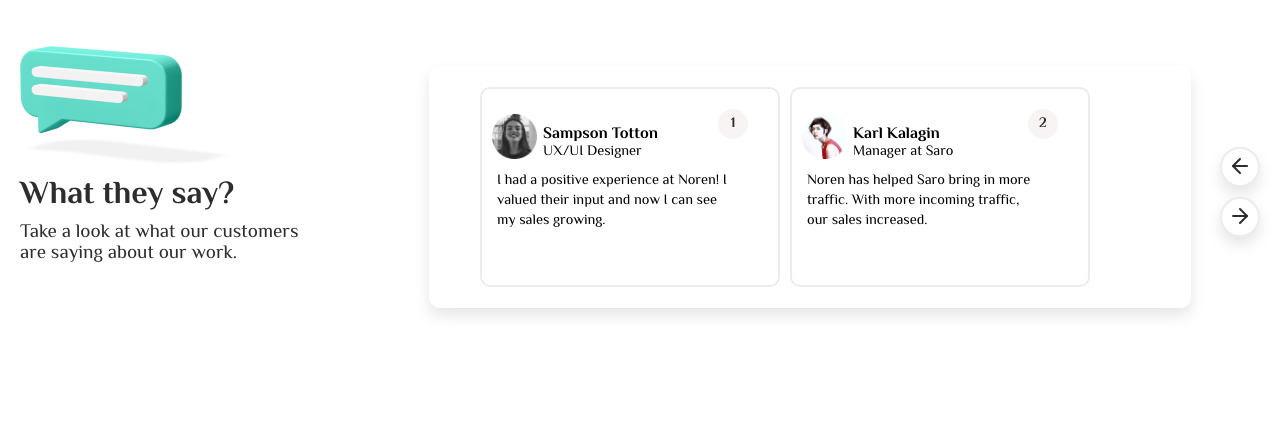
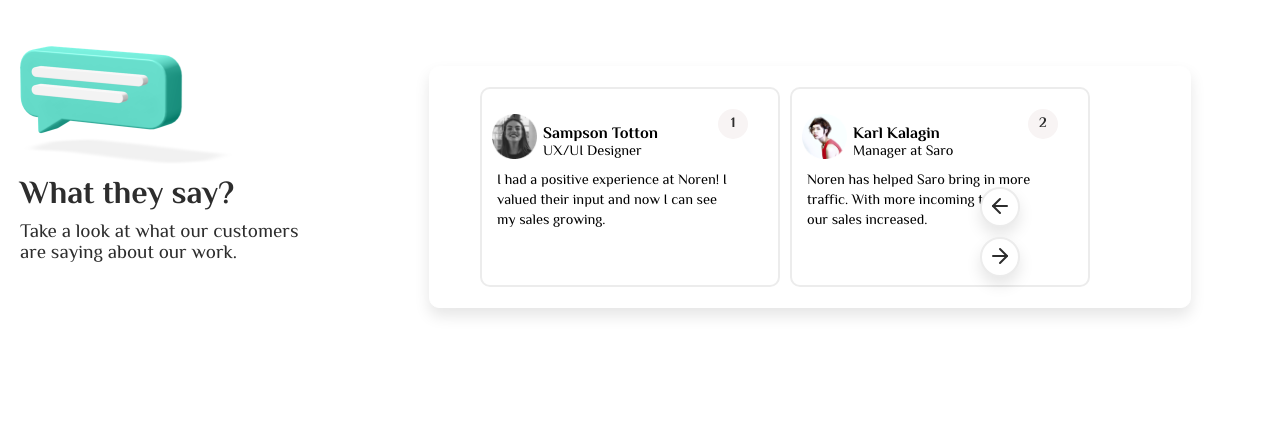
Before and after one commit to FengDenny/Figma2Dev, a React (Create React App) app in the folder noren/: page / in a window 1280 px wide. Shown: the part 3600-4027 px from the top of the page. Built offline with nearby package versions, Linux system fonts and the light colour scheme.

Commit message:
Update testimonials.module.css

```diff
--- a/noren/src/component/Testimonial/testimonials.module.css
+++ b/noren/src/component/Testimonial/testimonials.module.css
@@ -39,8 +39,8 @@
   display: flex;
   flex-direction: column;
   position: relative;
-  left: 120px;
-  top: 50px;
+  right: 120px;
+  top: 90px;
 }
 
 .buttons button {
```
